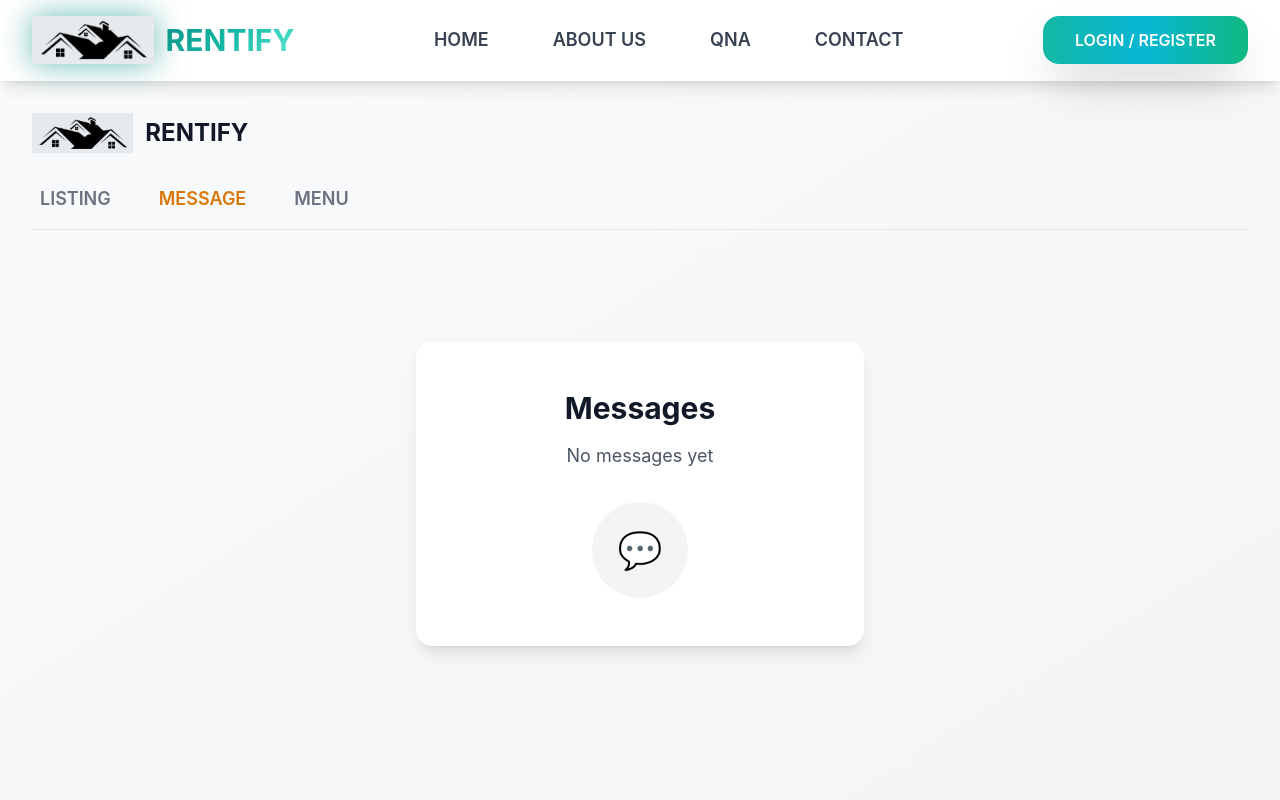
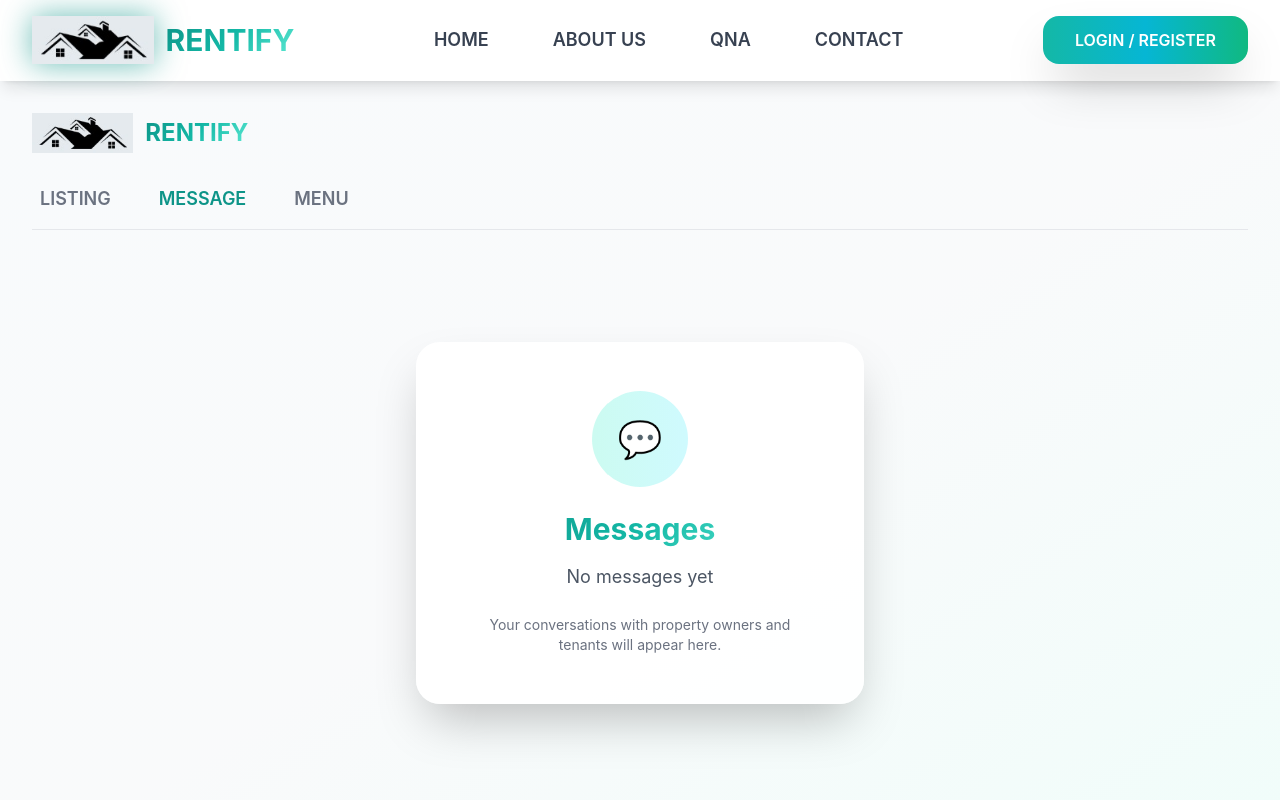
Before and after one commit to AymanTazwarRabab/rentify-find-your-space, a React (Vite) app: page /dashboard in a window 1280 px wide. Both pictures are taken after a click on the button "MESSAGE". Shown: the top 800 px of the page. Built offline with nearby package versions, Linux system fonts and the light colour scheme.

Commit message:
Fix: Apply color scheme to new listing page
Ensures the correct color scheme and CSS animations are applied to the new listing page after login for both tenant and owner roles.

```diff
--- a/src/pages/Dashboard.tsx
+++ b/src/pages/Dashboard.tsx
@@ -29,30 +29,30 @@ const Dashboard = () => {
   ];
 
   return (
-    <div className="min-h-screen bg-gradient-to-br from-gray-50 to-gray-100">
+    <div className="page-container">
       <div className="max-w-7xl mx-auto px-4 sm:px-6 lg:px-8 py-8">
         {/* Header with Logo */}
-        <div className="flex items-center justify-between mb-8">
+        <div className="flex items-center justify-between mb-8 animate-fade-in">
           <div className="flex items-center space-x-3">
             <img
               src="/lovable-uploads/28f45773-a45d-4885-85c3-90a57d69dd0c.png"
               alt="Rentify Logo"
               className="h-10 w-auto"
             />
-            <span className="text-2xl font-bold text-gray-900">RENTIFY</span>
+            <span className="text-2xl font-bold gradient-text">RENTIFY</span>
           </div>
         </div>
 
         {/* Tab Navigation */}
-        <div className="flex space-x-8 mb-8 border-b border-gray-200">
+        <div className="flex space-x-8 mb-8 border-b border-gray-200 animate-slide-up">
           {['LISTING', 'MESSAGE', 'MENU'].map((tab) => (
             <button
               key={tab}
               onClick={() => setActiveTab(tab)}
-              className={`pb-4 px-2 font-semibold text-lg transition-all duration-200 ${
+              className={`pb-4 px-2 font-semibold text-lg transition-all duration-300 hover-lift ${
                 activeTab === tab
-                  ? 'text-amber-600 border-b-3 border-amber-600'
-                  : 'text-gray-500 hover:text-gray-700'
+                  ? 'text-teal-600 border-b-3 border-teal-600'
+                  : 'text-gray-500 hover:text-teal-500'
               }`}
             >
               {tab}
@@ -62,24 +62,29 @@ const Dashboard = () => {
 
         {activeTab === 'LISTING' && (
           <div className="animate-fade-in">
-            <div className="bg-gradient-to-r from-amber-400 to-orange-500 text-white p-6 rounded-2xl mb-8 shadow-lg">
-              <h2 className="text-2xl font-bold">YOUR LISTING</h2>
-              <p className="mt-2 opacity-90">Manage your property listings</p>
+            <div className="bg-gradient-to-r from-teal-500 to-cyan-500 text-white p-8 rounded-3xl mb-8 shadow-2xl animate-scale-in">
+              <h2 className="text-3xl font-bold">YOUR LISTING</h2>
+              <p className="mt-2 opacity-90 text-lg">Manage your property listings with ease</p>
             </div>
 
             <div className="grid grid-cols-1 md:grid-cols-3 gap-8 mb-8">
-              {listings.map((listing) => (
-                <div key={listing.id} className="bg-white rounded-2xl shadow-lg overflow-hidden hover:shadow-xl transition-all duration-300 transform hover:scale-105">
-                  <div className="h-48 bg-gray-200 relative overflow-hidden">
+              {listings.map((listing, index) => (
+                <div
+                  key={listing.id}
+                  className="card-elegant overflow-hidden hover-lift animate-fade-in"
+                  style={{animationDelay: `${index * 0.2}s`}}
+                >
+                  <div className="h-48 bg-gradient-to-br from-gray-100 to-gray-200 relative overflow-hidden">
                     <img
                       src={listing.image}
                       alt={listing.title}
-                      className="w-full h-full object-cover transition-transform duration-300 hover:scale-110"
+                      className="w-full h-full object-cover transition-transform duration-500 hover:scale-110"
                     />
+                    <div className="absolute inset-0 bg-gradient-to-t from-black/20 to-transparent"></div>
                   </div>
                   <div className="p-6">
                     <h3 className="font-bold text-xl mb-3 text-gray-900">{listing.title}</h3>
-                    <span className="inline-block bg-amber-100 text-amber-800 text-sm px-4 py-2 rounded-full font-medium">
+                    <span className="inline-block bg-gradient-to-r from-teal-100 to-cyan-100 text-teal-800 text-sm px-4 py-2 rounded-full font-medium border border-teal-200">
                       {listing.category}
                     </span>
                   </div>
@@ -88,14 +93,14 @@ const Dashboard = () => {
             </div>
 
             {/* Filter buttons */}
-            <div className="flex flex-wrap gap-4">
-              <button className="bg-white border-2 border-gray-300 px-6 py-3 rounded-full hover:bg-amber-50 hover:border-amber-300 transition-all duration-200 font-medium">
+            <div className="flex flex-wrap gap-4 animate-slide-up">
+              <button className="btn-secondary hover-lift">
                 A ROOMMATE REQUIRED
               </button>
-              <button className="bg-white border-2 border-gray-300 px-6 py-3 rounded-full hover:bg-amber-50 hover:border-amber-300 transition-all duration-200 font-medium">
+              <button className="btn-secondary hover-lift">
                 FAMILY HOUSE
               </button>
-              <button className="bg-white border-2 border-gray-300 px-6 py-3 rounded-full hover:bg-amber-50 hover:border-amber-300 transition-all duration-200 font-medium">
+              <button className="btn-secondary hover-lift">
                 COMMERCIAL SPACE
               </button>
             </div>
@@ -104,27 +109,35 @@ const Dashboard = () => {
 
         {activeTab === 'MESSAGE' && (
           <div className="text-center py-20 animate-fade-in">
-            <div className="bg-white rounded-2xl shadow-lg p-12 max-w-md mx-auto">
-              <h2 className="text-3xl font-bold text-gray-900 mb-4">Messages</h2>
-              <p className="text-gray-600 text-lg">No messages yet</p>
-              <div className="mt-8">
-                <div className="w-24 h-24 bg-gray-100 rounded-full mx-auto flex items-center justify-center">
-                  <span className="text-4xl">💬</span>
-                </div>
+            <div className="card-elegant p-12 max-w-md mx-auto animate-scale-in">
+              <div className="w-24 h-24 bg-gradient-to-r from-teal-100 to-cyan-100 rounded-full mx-auto mb-6 flex items-center justify-center">
+                <span className="text-4xl">💬</span>
               </div>
+              <h2 className="text-3xl font-bold text-gray-900 mb-4 gradient-text">Messages</h2>
+              <p className="text-gray-600 text-lg mb-6">No messages yet</p>
+              <p className="text-sm text-gray-500">Your conversations with property owners and tenants will appear here.</p>
             </div>
           </div>
         )}
 
         {activeTab === 'MENU' && (
           <div className="text-center py-20 animate-fade-in">
-            <div className="bg-white rounded-2xl shadow-lg p-12 max-w-md mx-auto">
-              <h2 className="text-3xl font-bold text-gray-900 mb-4">Menu</h2>
-              <p className="text-gray-600 text-lg">Menu options will appear here</p>
-              <div className="mt-8">
-                <div className="w-24 h-24 bg-gray-100 rounded-full mx-auto flex items-center justify-center">
-                  <span className="text-4xl">⚙️</span>
-                </div>
+            <div className="card-elegant p-12 max-w-md mx-auto animate-scale-in">
+              <div className="w-24 h-24 bg-gradient-to-r from-teal-100 to-cyan-100 rounded-full mx-auto mb-6 flex items-center justify-center">
+                <span className="text-4xl">⚙️</span>
+              </div>
+              <h2 className="text-3xl font-bold text-gray-900 mb-4 gradient-text">Settings & Menu</h2>
+              <p className="text-gray-600 text-lg mb-6">Account settings and preferences</p>
+              <div className="space-y-3">
+                <button className="btn-secondary w-full hover-lift">
+                  Profile Settings
+                </button>
+                <button className="btn-secondary w-full hover-lift">
+                  Notification Preferences
+                </button>
+                <button className="btn-secondary w-full hover-lift">
+                  Account Management
+                </button>
               </div>
             </div>
           </div>
```
